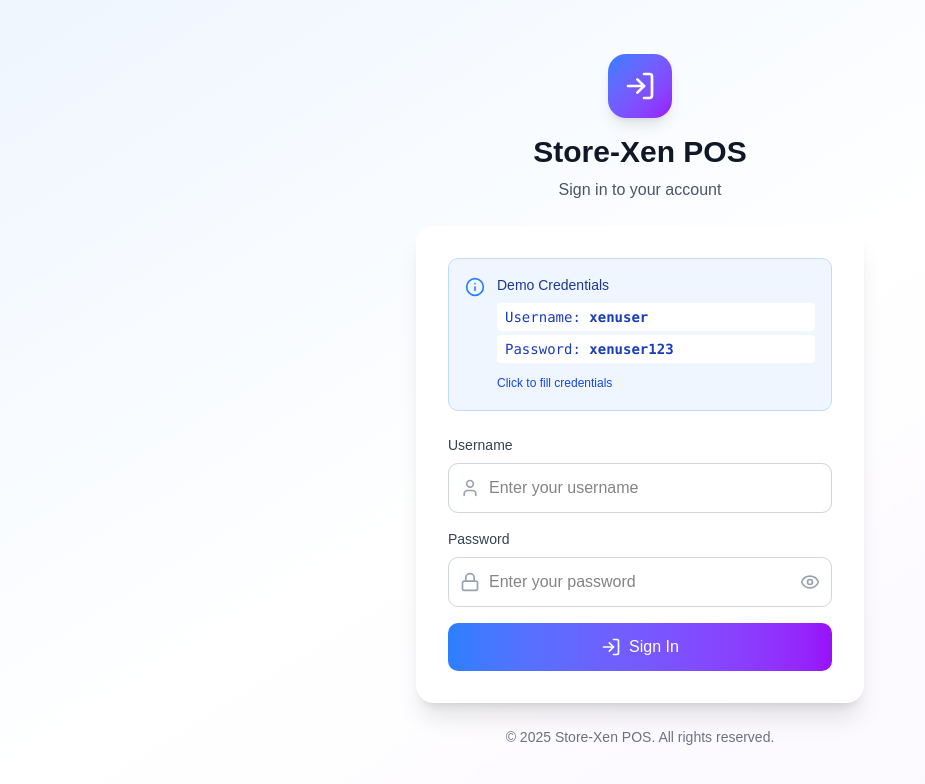
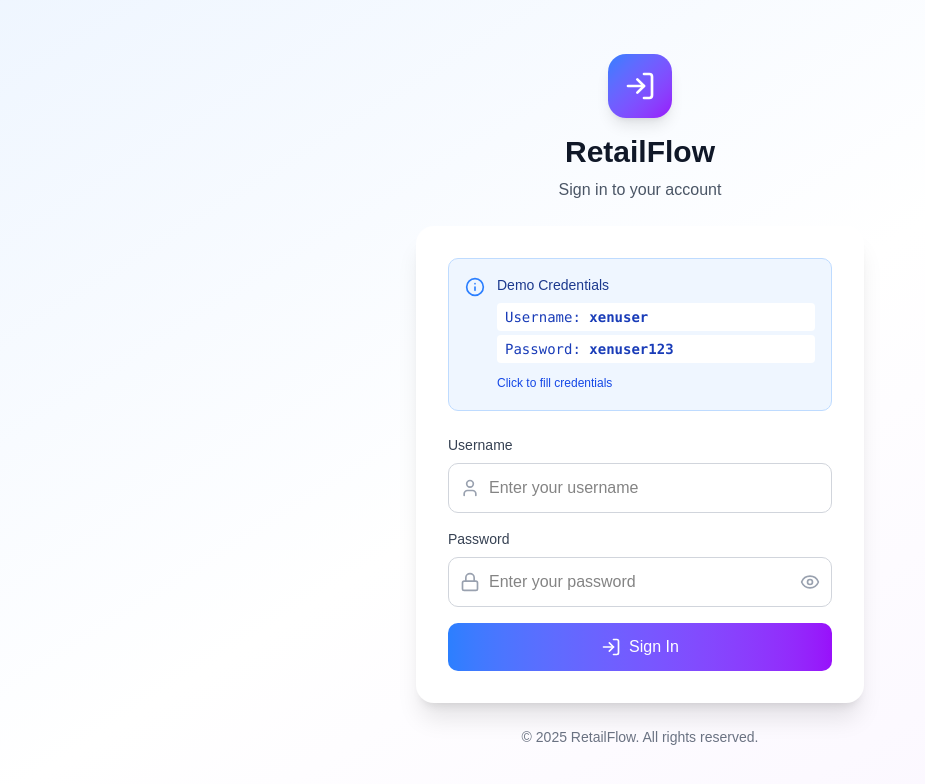
Before and after one commit to iktushar01/RetailFlow-client, a React (Vite) app: page /login in a window 1280 px wide. Shown: the top 784 px of the page, without its empty margins (0-925 px from the left). Built offline with nearby package versions, Linux system fonts and the light colour scheme; no server answers.

Commit message:
fix: name change of project

```diff
--- a/src/Components/Footer/Footer.jsx
+++ b/src/Components/Footer/Footer.jsx
@@ -59,7 +59,8 @@ export const Footer = () => {
           <div className="ftr-brand-icon">
             <Store size={11} color="white" />
           </div>
-          Store-Xen POS
+
+RetailFlow
         </div>
         <span className="ftr-copy">© {year} Store-Xen. All rights reserved.</span>
         <span className="ftr-tag">PREMIUM</span>
--- a/src/Components/Sidebar/Sidebar.jsx
+++ b/src/Components/Sidebar/Sidebar.jsx
@@ -383,7 +383,8 @@ const Sidebar = ({ isOpen, isCollapsed, onClose }) => {
               <Store className="h-4 w-4 text-white" />
             </div>
             <span className={`sb-logo-text ${isCollapsed ? 'collapsed' : ''}`}>
-              Store-Xen POS
+
+RetailFlow
             </span>
           </Link>
         </div>
--- a/src/Pages/GRNPages/GRNManage.jsx
+++ b/src/Pages/GRNPages/GRNManage.jsx
@@ -157,7 +157,7 @@ const GRNManage = () => {
   }
 
   return (
-    <div className="space-y-6 max-w-7xl mx-auto p-4 sm:p-6">
+    <div className="space-y-6 mx-auto p-4 sm:p-6">
       {/* Toast Notification Area */}
       {notification && (
         <div className="fixed top-4 right-4 z-[100] w-full max-w-sm animate-in slide-in-from-right-5">
--- a/src/Pages/LoginPage/LoginPage.jsx
+++ b/src/Pages/LoginPage/LoginPage.jsx
@@ -66,7 +66,8 @@ const LoginPage = () => {
           <div className="mx-auto w-16 h-16 bg-gradient-to-br from-blue-500 to-purple-600 rounded-2xl flex items-center justify-center shadow-lg mb-4">
             <LogIn className="w-8 h-8 text-white" />
           </div>
-          <h1 className="text-3xl font-bold text-gray-900">Store-Xen POS</h1>
+          <h1 className="text-3xl font-bold text-gray-900">
+RetailFlow</h1>
           <p className="text-gray-600 mt-2">Sign in to your account</p>
         </div>
 
@@ -186,7 +187,8 @@ const LoginPage = () => {
 
         {/* Footer */}
         <p className="text-center text-sm text-gray-500">
-          © 2025 Store-Xen POS. All rights reserved.
+          © 2025
+RetailFlow. All rights reserved.
         </p>
       </div>
     </div>
```
Also changed, not shown: 1 other file (tests, documents, lock files or other folders).
